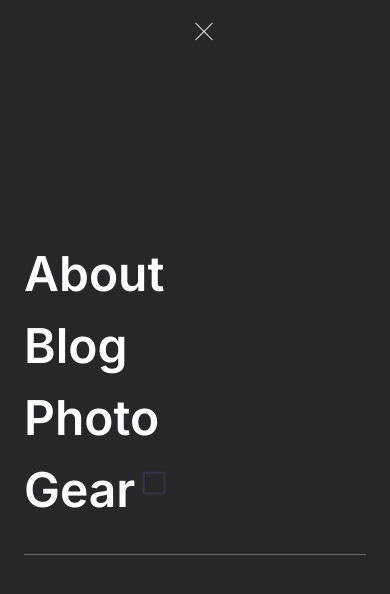
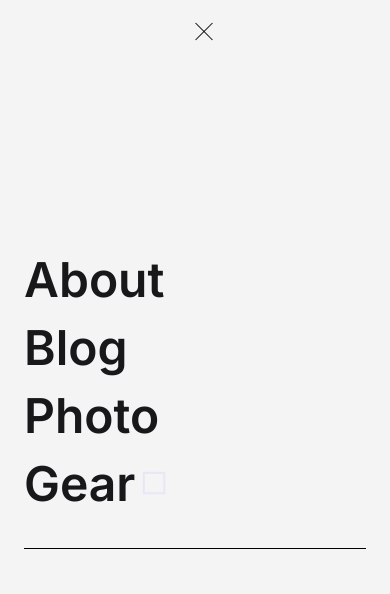
Before and after one commit to hyt-fjwr/hytfjwr, a Next.js app: page / in a window 390 px wide. Both pictures are taken after a click on the button 204 px from the left and 31 px from the top of the page. Shown: the top 594 px of the page. Built offline with nearby package versions, Linux system fonts and the light colour scheme.

Commit message:
fixed bugs with responsive design in smartphone.

```diff
--- a/app/components/Navigation.tsx
+++ b/app/components/Navigation.tsx
@@ -27,7 +27,8 @@ export default function Navigation() {
 
   return (
     <nav>
-      {/* {links.map((link) => (
+      <div className="sm:flex hidden">
+        {links.map((link) => (
           <Button
             className={cn(
               pathname === link.href && "bg-accent text-accent-foreground"
@@ -38,12 +39,13 @@ export default function Navigation() {
           >
             <Link href={link.href}>{link.label}</Link>
           </Button>
-      ))} */}
+        ))}
+      </div>
       <motion.button
         initial="hide"
         animate={mobileNav ? "show" : "hide"}
         onClick={toggleMobileNav}
-        className="flex flex-col space-y-1 relative z-10"
+        className="flex flex-col space-y-1 relative z-10 sm:hidden"
       >
         <motion.span
           variants={{
@@ -55,7 +57,7 @@ export default function Navigation() {
               y: 5,
             },
           }}
-          className="w-6 bg-white h-px block"
+          className="w-6 bg-black dark:bg-white h-px block"
         ></motion.span>
         <motion.span
           variants={{
@@ -66,7 +68,7 @@ export default function Navigation() {
               opacity: 0,
             },
           }}
-          className="w-6 bg-white h-px block"
+          className="w-6 bg-black dark:bg-white h-px block"
         ></motion.span>
         <motion.span
           variants={{
@@ -78,7 +80,7 @@ export default function Navigation() {
               y: -5,
             },
           }}
-          className="w-6 bg-white h-px block"
+          className="w-6 bg-black dark:bg-white h-px block"
         ></motion.span>
       </motion.button>
       <AnimatePresence>
@@ -86,7 +88,7 @@ export default function Navigation() {
           <MotionConfig
             transition={{
               type: "spring",
-              bounce: 0.1,
+              duration: 0.5,
             }}
           >
             <motion.div
@@ -98,7 +100,7 @@ export default function Navigation() {
                     type: "spring",
                     bounce: 0.1,
                     when: "afterChildren",
-                    staggerChildren: 0.25,
+                    duration: 0.8,
                   },
                 },
                 show: {
@@ -108,13 +110,14 @@ export default function Navigation() {
                     bounce: 0.1,
                     when: "beforeChildren",
                     staggerChildren: 0.25,
+                    duration: 0.4,
                   },
                 },
               }}
               initial="hide"
               animate="show"
               exit="hide"
-              className="fixed inset-0 bg-zinc-800 p-6 flex flex-col justify-center space-y-10 lg:hidden"
+              className="fixed inset-0 bg-zinc-100  dark:bg-zinc-800 p-6 flex flex-col justify-center space-y-10 lg:hidden"
             >
               <motion.ul
                 variants={{
@@ -127,18 +130,18 @@ export default function Navigation() {
                     opacity: 1,
                   },
                 }}
-                className="list-none space-y-6"
+                className="list-none space-y-5"
               >
                 {links.map((link) => (
                   <li
                     key={link.href}
                     className={cn(
-                      pathname === link.href && " bg-zinc-500 p-4 "
+                      pathname === link.href && "bg-white dark:bg-zinc-500 p-4 "
                     )}
                   >
                     <a
                       href={link.href}
-                      className="text-5xl font-semibold text-white "
+                      className="text-5xl font-semibold text-zinc-900 dark:text-white"
                     >
                       {link.label}
                     </a>
@@ -156,7 +159,7 @@ export default function Navigation() {
                     opacity: 1,
                   },
                 }}
-                className="w-full h-px bg-white/30"
+                className="w-full h-px dark:bg-white/30 bg-black"
               ></motion.div>
               <motion.ul
                 variants={{
```
Lines whose indentation alone changed are shown as unchanged.
